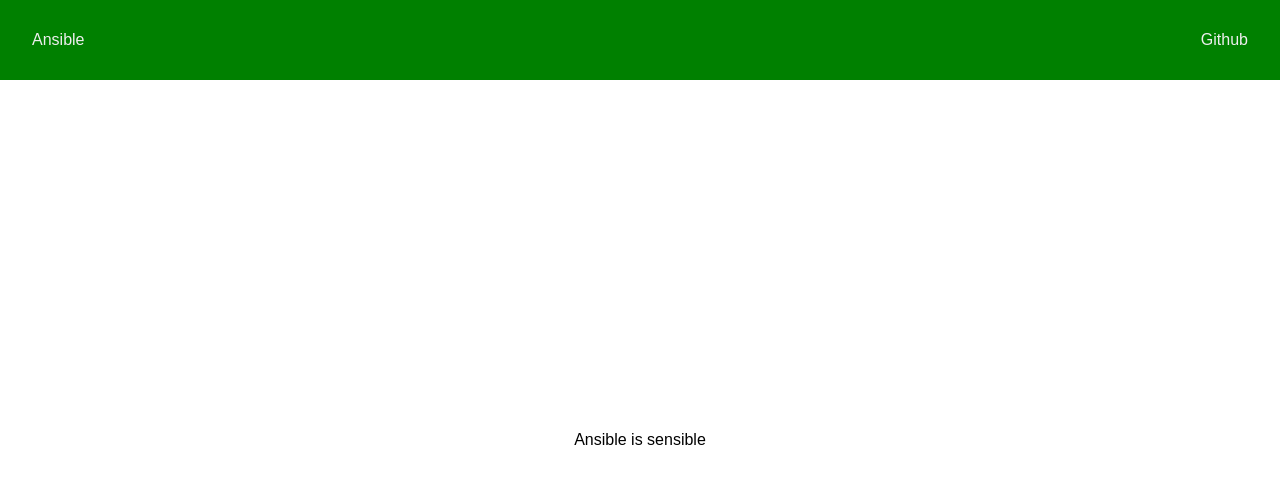
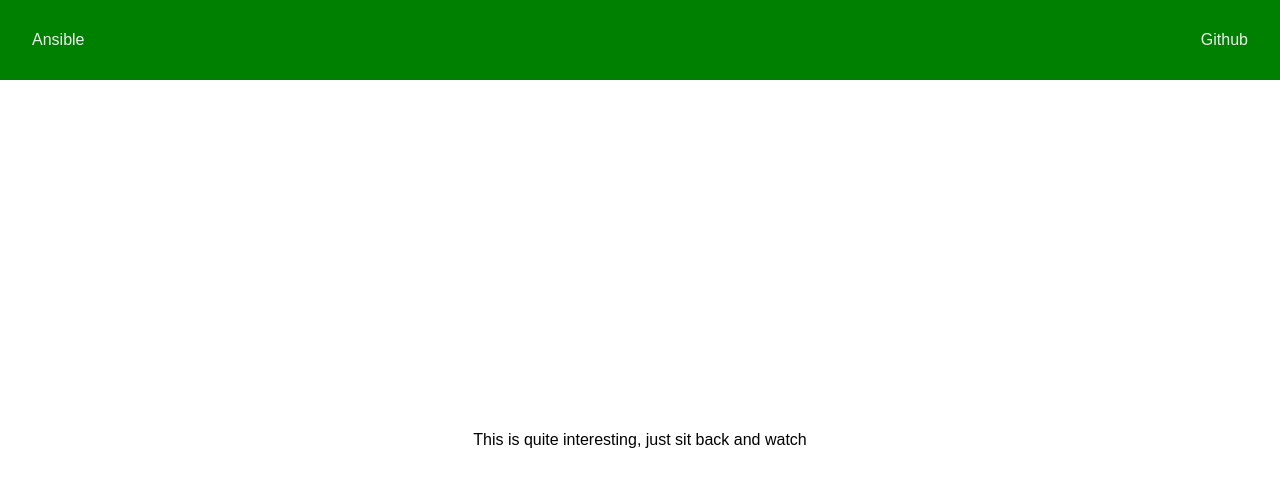
Before and after one commit to Vansoundz/ci-cd-lab, a plain HTML site: page index.html in a window 1280 px wide. Drawn offline with Linux system fonts and the light colour scheme.

Commit message:
update html

```diff
--- a/index.html
+++ b/index.html
@@ -5,7 +5,7 @@
     <meta charset="UTF-8">
     <meta http-equiv="X-UA-Compatible" content="IE=edge">
     <meta name="viewport" content="width=device-width, initial-scale=1.0">
-    <title>UDAGRAM</title>
+    <title>CI/CD Made easy</title>
     <style>
         * {
             padding: 0;
@@ -50,7 +50,7 @@
     </nav>
     <main>
         <div>
-            Ansible is sensible
+            This is quite interesting, just sit back and watch
         </div>
     </main>
 </body>
```
